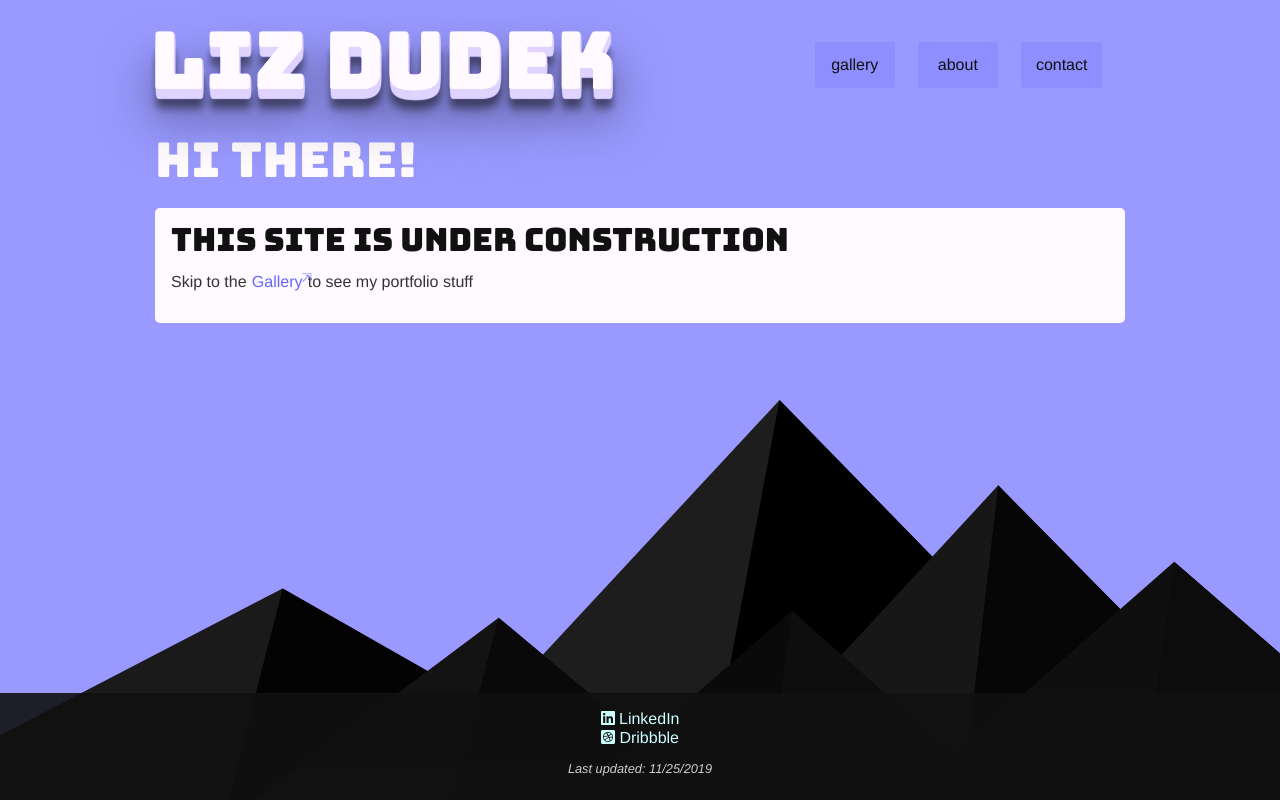
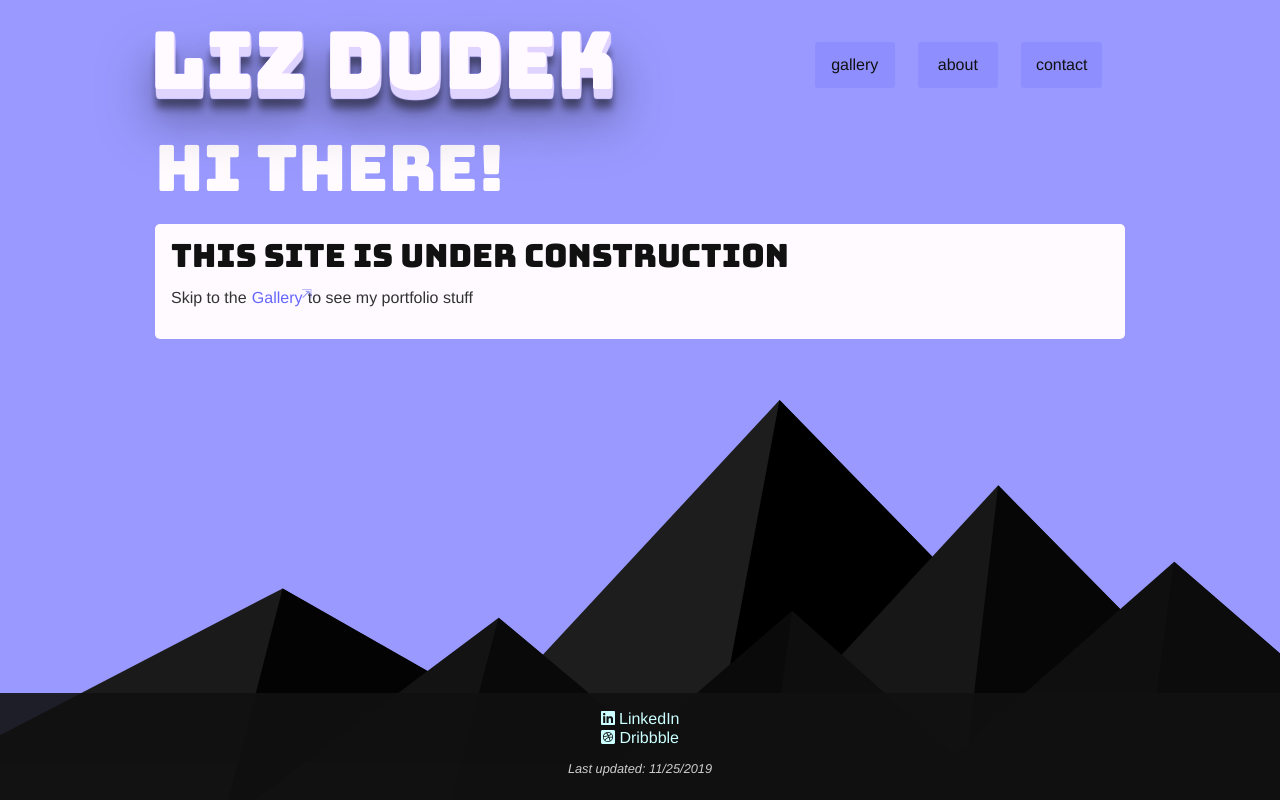
Before and after one commit to lizdexo/react-airtable-portfolio, a React (Create React App) app: page / in a window 1280 px wide. Built offline with nearby package versions, Linux system fonts and the light colour scheme; no server answers; a web font is replaced by a local one.

Commit message:
text sizing

```diff
--- a/src/sass/base/_typography.scss
+++ b/src/sass/base/_typography.scss
@@ -20,10 +20,11 @@ code {
   color: $purpleywhite;
     //text-align: right;
 
-    font-size: 2.5em;
-    //font-size: 8vmin;
+    //font-size: 2.5em;
+
+    font-size: 8vmin;
   font-family: bungee;
-    font-size:3em;
+    //font-size:3em;
  // color: $black;
    // color: rgba($dark-lavendar, 0.3);
 
--- a/src/sass/components/_sort.scss
+++ b/src/sass/components/_sort.scss
@@ -26,7 +26,7 @@
       text-transform: uppercase;
       font-size: 80%;
       float: right;
-      margin-top:-1.3rem;
+      margin-top:calc(-1rem - 1vmin);
       margin-right: 1rem;
       @include slow-transition;
       color: $purpleywhite;
```
